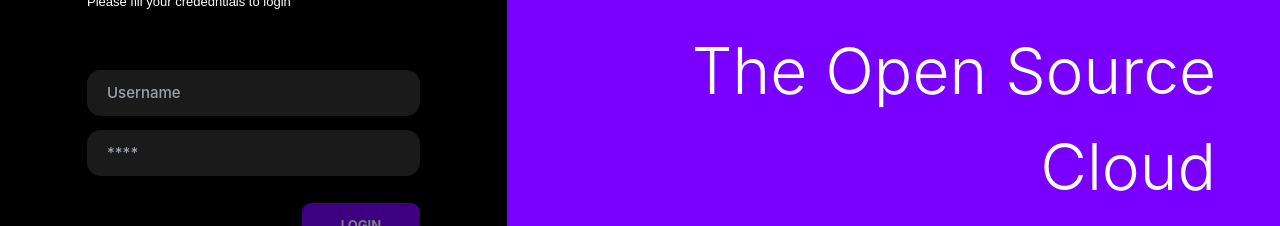
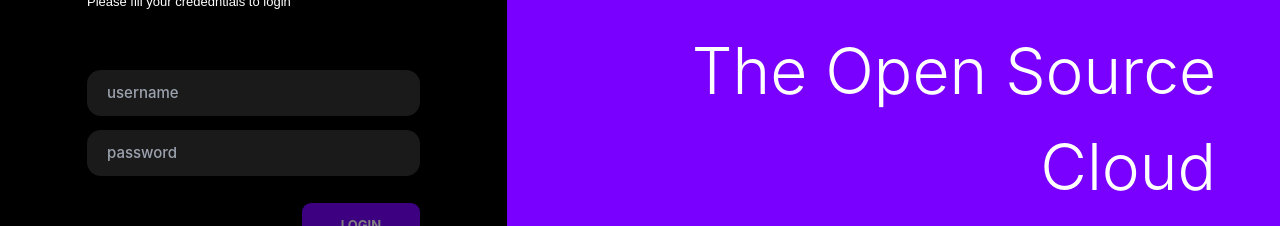
Before and after one commit to metrograph/metrograph-cockpit, a React (Create React App) app: page /login in a window 1280 px wide. Shown: the part 365-591 px from the top of the page. Built offline with nearby package versions, Linux system fonts and the light colour scheme; the HTML template or start-up script is replaced by a standard one.

Commit message:
Creating Costum input for login

```diff
--- a/src/screens/Login.js
+++ b/src/screens/Login.js
@@ -1,6 +1,6 @@
 // React imports
 import axios from "axios";
-import React, {useState, useEffect} from "react";
+import React, {useState, useEffect, useMemo} from "react";
 import { useNavigate, useLocation } from "react-router-dom";
 
 // Internal components
@@ -29,6 +29,18 @@ function LoginButton({login,handleEnterKey, username, password, loading}){
             </div>}
 
         </div>
+    )
+}
+function Input({value, setValue, handleEnterKey, type, placeholder}){
+    return(
+        <input
+            type={type}
+            className="h-[46px] bg-[#1A1A1A] w-full rounded-[14px] text-[15px] font-Inter font-medium pl-[20px] pr-[40px] text-white"
+            placeholder={placeholder}
+            onChange={(e)=>setValue(e.target.value)}
+            onKeyPress={(e) => handleEnterKey(e)}
+            value={value}
+            />
     )
 }
 export default function Login(){
@@ -73,7 +85,6 @@ export default function Login(){
     function handleEnterKey(event) {
         if(event.key === 'Enter') login()
     }
-
     useEffect(() => {
         function loadLocalStorage() {
           const localstorage = localStorage.getItem("METROGRAPH_STORAGE");
@@ -107,23 +118,20 @@ export default function Login(){
                         <div className="text-[48px] text-white font-IBM-Plex-Sans mb-[14px]">Sign In</div>
                         <div className="text-[13px] text-white font-IBM-Plex-Sans">Please fill your crededntials to login</div>
                     </div>
-                    <div className="mx-[87px] mt-[58px]">
-                        <input
-                        type="text"
-                        className="h-[46px] bg-[#1A1A1A] w-full rounded-[14px] text-[15px] font-Inter font-medium pl-[20px] pr-[40px] text-white"
-                        placeholder="Username"
-                        onChange={(e)=>setUsername(e.target.value)}
-                        onKeyPress={(e) => handleEnterKey(e)}
-                        value={username}
+                    <div className="mx-[87px] mt-[58px] space-y-[14px]">
+                        <Input
+                            type="text"
+                            placeholder="username"
+                            setValue={(e)=>setUsername(e)}
+                            handleEnterKey={(e) => handleEnterKey(e)}
+                            value={username}
                         />
-
-                        <input
-                        type="password"
-                        className="mt-[14px] h-[46px] bg-[#1A1A1A] w-full rounded-[14px] text-[15px] font-Inter font-medium pl-[20px] pr-[40px] text-white"
-                        placeholder="****"
-                        onChange={(e)=>setPassword(e.target.value)}
-                        onKeyPress={(e) => handleEnterKey(e)}
-                        value={password}
+                        <Input
+                            type="password"
+                            placeholder="password"
+                            setValue={(e)=>setPassword(e)}
+                            handleEnterKey={(e) => handleEnterKey(e)}
+                            value={password}
                         />
                     </div>
                     <LoginButton login={()=>login()} handleEnterKey={()=>handleEnterKey()} username={username} password={password} loading={loading}/>
```
